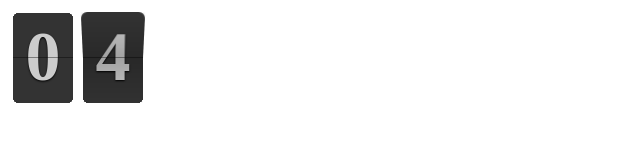
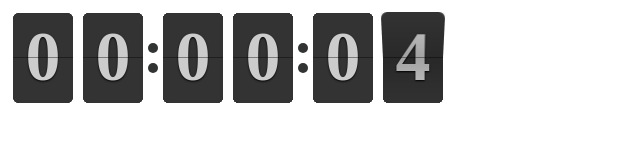
Before and after one commit to xiaxiangfeng/react-flip-clock, a React app: page / in a window 1280 px wide. Shown: the whole page, without its empty margins (0-640 px from the left). Built offline with nearby package versions, Linux system fonts and the light colour scheme.

Commit message:
添加小时和分钟

```diff
--- /dev/null
+++ b/src/Hours.js
@@ -0,0 +1,17 @@
+import React from 'react'
+import NumEl from './num-el'
+
+export default class Hours extends React.Component {
+  render () {
+    return (
+      <div>
+        <NumEl type='hours-pre' num='2' />
+        <NumEl type='hours-last' num='4' />
+        <div className="semicolon">
+          <span></span>
+          <span></span>
+        </div>
+      </div>
+    )
+  }
+}
--- a/src/index.scss
+++ b/src/index.scss
@@ -11,6 +11,12 @@
 }
 
 .flip-clock-wrapper {
+    display: inline-block;
+
+    & > div {
+        display: inline-block;
+    }
+
     & ul {
         position: relative;
         padding: 0px;
@@ -219,4 +225,27 @@
         }
     }
 
+    .semicolon {
+        display: inline-block;
+        width: 10px;
+        height: 100%;
+        position: relative;
+        top: 50px;
+        transform: translate(0,-50%);
+        vertical-align: top;
+
+        & > span {
+            display: block;
+            width: 10px;
+            height: 10px;
+            background: #323434;
+            border-radius: 50%;
+            margin-bottom: 10px;
+
+            &:last-child {
+                margin-bottom: 0px;
+            }
+        }
+    }
+
 }
--- /dev/null
+++ b/src/minutes.js
@@ -0,0 +1,17 @@
+import React from 'react'
+import NumEl from './num-el'
+
+export default class Minutes extends React.Component {
+  render () {
+    return (
+      <div>
+        <NumEl type='minutes-pre' num='6' />
+        <NumEl type='minutes-last' num='10' />
+        <div className="semicolon">
+          <span></span>
+          <span></span>
+        </div>
+      </div>
+    )
+  }
+}
--- a/src/react-flip-clock.js
+++ b/src/react-flip-clock.js
@@ -1,61 +1,52 @@
 import React from 'react'
 import Seconds from './seconds'
+import Minutes from './minutes'
+import Hours from './hours'
+import '@/index.scss'
 
 export default class FilpClock extends React.Component {
-  constructor () {
-    super()
-    this.flip = this.flip.bind(this)
-    this.clearFilpClock = this.clearFilpClock.bind(this)
-  }
-
   $$ (str) {
     return document.querySelectorAll(str)
   }
 
   componentDidMount () {
-    this.secondsPre = this.$$('.seconds-pre > li')
-    this.secondsLast = this.$$('.seconds-last > li')
     this.flip()
   }
 
   flip () {
-    let secondsNum = 0
-    const secondsLast = this.secondsLast
-
     setInterval(() => {
-      this.clearFilpClock('.seconds-last')
-      secondsLast[secondsNum].className = 'flip-clock-before'
-
-      if (secondsNum === 9) {
-        secondsLast[0].className = 'flip-clock-active'
-        secondsNum = 0
-        this.secondsPredMove()
-        return
-      }
-
-      secondsLast[secondsNum + 1].className = 'flip-clock-active'
-      secondsNum = secondsNum + 1
+      this.secondsLastMove()
     }, 1000)
   }
 
   secondsPredMove = (() => {
-    let secondsNum = 0
+    return this.move('.seconds-pre')
+  })()
+
+  secondsLastMove = (() => {
+    return this.move('.seconds-last', this.secondsPredMove)
+  })()
+
+  move (className, fn) {
+    let num = 0
+    let ele = null
     return () => {
-      const secondsPre = this.secondsPre
+      const element = ele || (ele = this.$$(`${className} > li`))
 
-      this.clearFilpClock('.seconds-pre')
-      secondsPre[secondsNum].className = 'flip-clock-before'
+      this.clearFilpClock(className)
+      element[num].className = 'flip-clock-before'
 
-      if (secondsNum === 5) {
-        secondsPre[0].className = 'flip-clock-active'
-        secondsNum = 0
+      if (num === element.length - 1) {
+        element[0].className = 'flip-clock-active'
+        num = 0
+        fn && fn()
         return
       }
 
-      secondsPre[secondsNum + 1].className = 'flip-clock-active'
-      secondsNum = secondsNum + 1
+      element[num + 1].className = 'flip-clock-active'
+      num = num + 1
     }
-  })()
+  }
 
   clearFilpClock (str) {
     this.$$(`${str} li`).forEach((item) => {
@@ -66,7 +57,9 @@ export default class FilpClock extends React.Component {
   render () {
     return (
       <div className="flip-clock-wrapper">
-        <Seconds ref="seconds"/>
+        <Hours/>
+        <Minutes/>
+        <Seconds/>
       </div>
     )
   }
--- a/src/seconds.js
+++ b/src/seconds.js
@@ -1,5 +1,4 @@
 import React from 'react'
-import '@/index.scss'
 import NumEl from './num-el'
 
 export default class Seconds extends React.Component {
```
